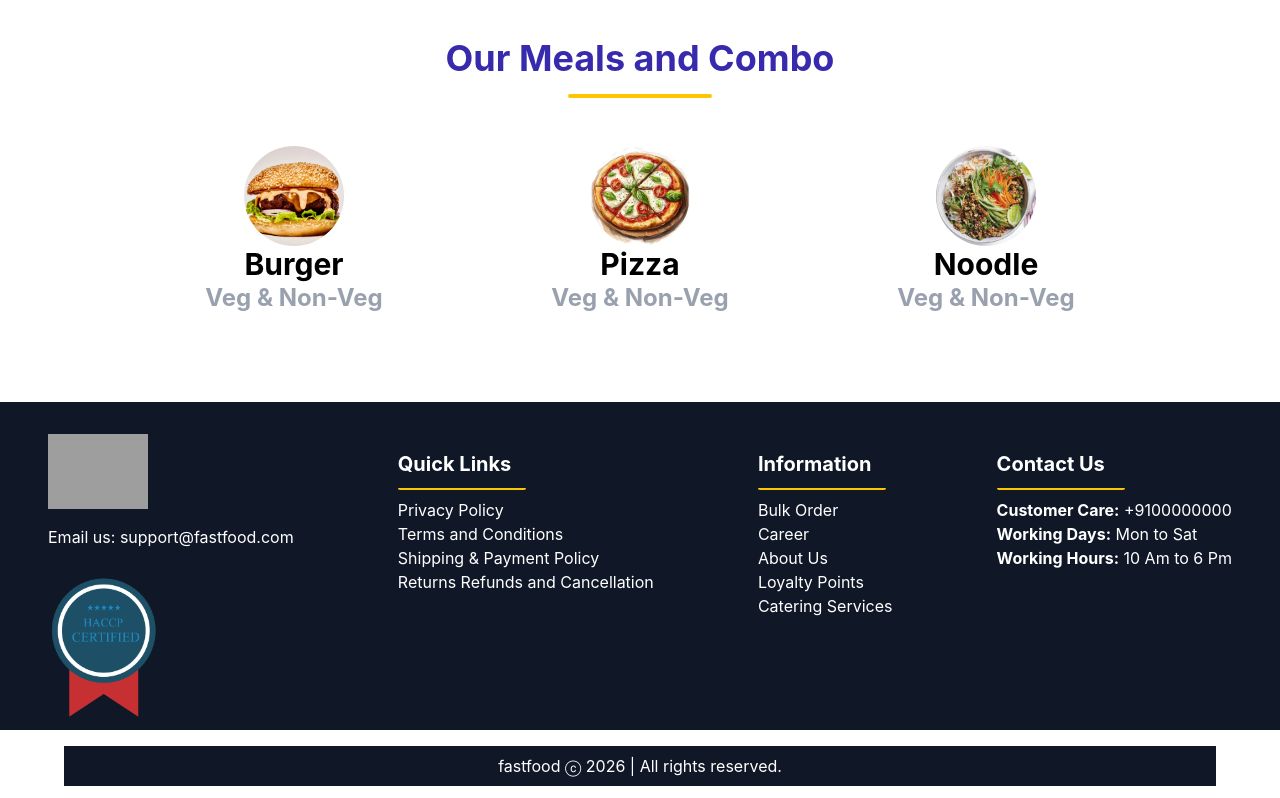
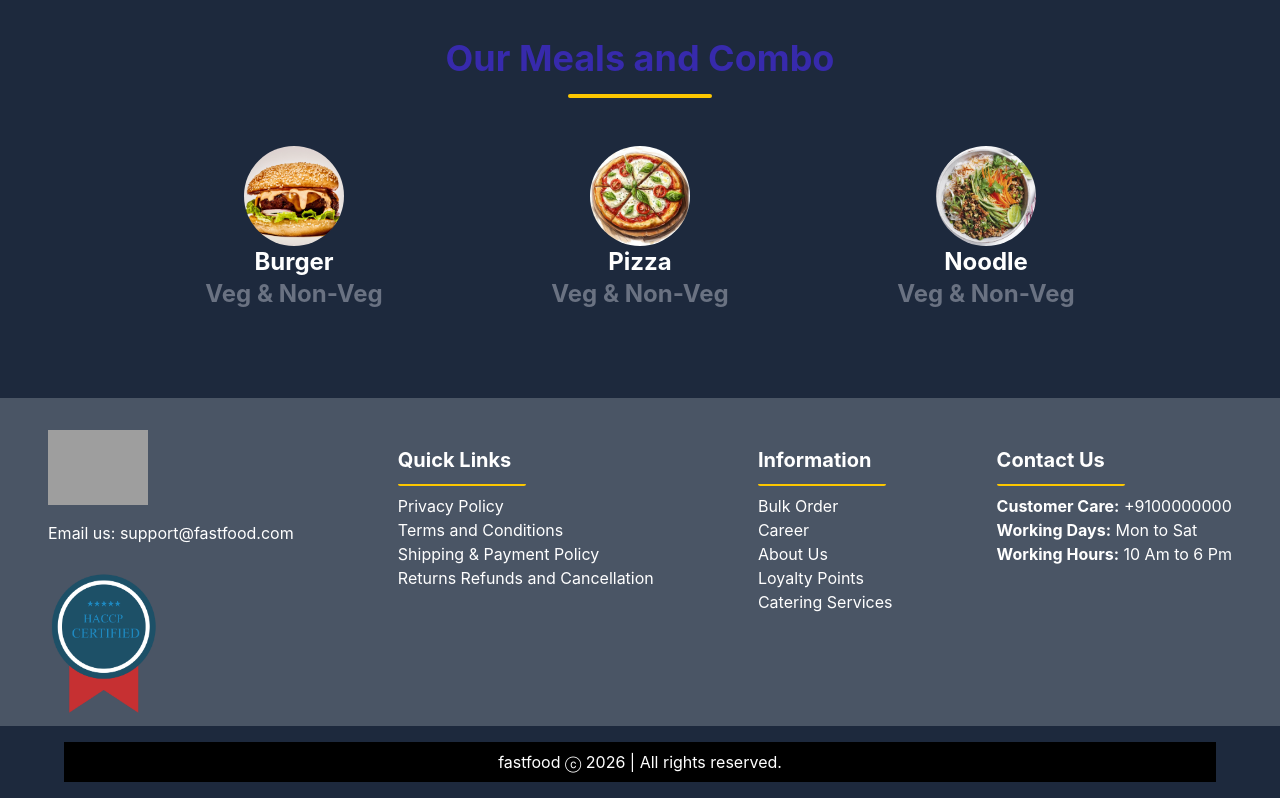
Before and after one commit to Rajputakshita21/Snack_House, a website: page src/index.html in a window 1280 px wide. Shown: the part 444-1242 px from the top of the page. Drawn offline with Linux system fonts and the light colour scheme; grey boxes are pictures that could not be loaded.

Commit message:
Updated project

```diff
--- a/src/index.html
+++ b/src/index.html
@@ -6,6 +6,7 @@
   <link href="./output.css" rel="stylesheet">
   <title>Tailwind Website</title>
 </head>
+ <body class="bg-slate-800">
    <!-- Navbaar -->
     <nav class="w-full h-14 bg-indigo-200 flex justify-between px-4 md:px-4 items-center">
         <div class="text-2xl text-indigo-800 font-bold">FastFood
@@ -52,24 +53,24 @@
 
       <div class="w-46 flex flex-col items-center mb-12">
         <img class="w-25 h-auto rounded-full" src="../images/burger.webp" alt="">
-        <p class="text-3xl font-bold text-black">Burger</p>
-        <p class="text-2xl font-bold text-gray-400">Veg & Non-Veg</p>
+        <p class="text-2xl font-bold text-white">Burger</p>
+        <p class="text-2xl font-bold text-gray-500">Veg & Non-Veg</p>
       </div>
 
 
 
       <div class="w-46 flex flex-col items-center mb-12">
         <img class="w-25 h-auto rounded-full" src="../images/pizza.jpg" alt="">
-        <p class="text-3xl font-bold text-black">Pizza</p>
-        <p class="text-2xl font-bold text-gray-400">Veg & Non-Veg</p>
+        <p class="text-2xl font-bold text-white">Pizza</p>
+        <p class="text-2xl font-bold text-gray-500">Veg & Non-Veg</p>
       </div>
 
 
 
       <div class="w-46 flex flex-col items-center mb-12">
         <img class="w-25 h-auto rounded-full" src="../images/noodlebown.jpg" alt="">
-        <p class="text-3xl font-bold text-black">Noodle</p>
-        <p class="text-2xl font-bold text-gray-400">Veg & Non-Veg</p>
+        <p class="text-2xl font-bold text-white">Noodle</p>
+        <p class="text-2xl font-bold text-gray-500">Veg & Non-Veg</p>
       </div>
 
 
@@ -85,7 +86,7 @@
 
          <!-- Foother Starts here -->
 
-         <footer class="w-full bg-gray-900 px-4 text-white pt-8 flex flex-col md:flex-row flex-wrap justify-between md:px-12">
+         <footer class="w-full bg-gray-600 px-4 text-white pt-8 flex flex-col md:flex-row flex-wrap justify-between md:px-12">
 
           <div>
             <img class="w-25 h-auto" src="../images/logo.png" alt="">
@@ -141,7 +142,7 @@
          </footer>
 
 
-  <div class="w-[90%] h-5 border-20 border-gray-900 ml-16 mt-4 mb-3 flex items-center justify-center" >
+  <div class="w-[90%] h-5 border-20 border-gray-650 ml-16 mt-4 mb-3 flex items-center justify-center" >
     <p class="text-white">fastfood ⓒ 2026 | All rights reserved.</p>
   </div>
 
```
Also changed, not shown: result/footer.jpeg, result/nav.jpeg, src/output.css.
